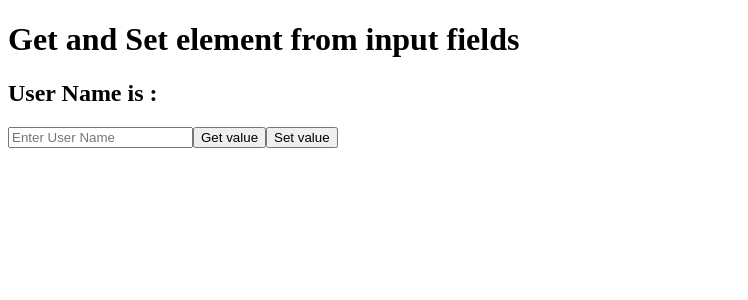
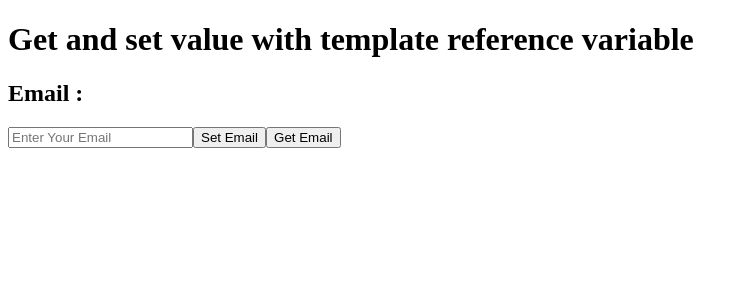
Before and after one commit to rohitbhure65/angular, an Angular app: page / in a window 1280 px wide. Shown: the top 300 px of the page, without its empty margins (0-748 px from the left). Built offline with nearby package versions, Linux system fonts and the light colour scheme.

Commit message:
template referance variable

```diff
--- a/src/app/app.component.html
+++ b/src/app/app.component.html
@@ -1 +1,2 @@
-<app-getandset></app-getandset>
+<!-- <app-getandset></app-getandset> -->
+<app-templatereferencevariable></app-templatereferencevariable>
--- a/src/app/app.component.ts
+++ b/src/app/app.component.ts
@@ -1,10 +1,12 @@
 import { Component } from '@angular/core';
-import { GetandsetComponent } from './getandset/getandset.component';
+import { TemplatereferencevariableComponent } from './templatereferencevariable/templatereferencevariable.component';
+// import { GetandsetComponent } from './getandset/getandset.component';
 
 @Component({
   selector: 'app-root',
   imports: [
-    GetandsetComponent
+    // GetandsetComponent
+    TemplatereferencevariableComponent
   ],
   templateUrl: './app.component.html',
   styleUrl: './app.component.scss'
--- /dev/null
+++ b/src/app/templatereferencevariable/templatereferencevariable.component.html
@@ -0,0 +1,12 @@
+<h1>Get and set value with template reference variable</h1>
+<h2>Email : {{email}}</h2>
+
+<input
+  type="email"
+  [value]="email"
+  placeholder="Enter Your Email"
+  #emailField
+/>
+
+<button (click)="setEmail()">Set Email</button>
+<button (click)="getEmail(emailField.value)">Get Email</button>
--- /dev/null
+++ b/src/app/templatereferencevariable/templatereferencevariable.component.ts
@@ -0,0 +1,19 @@
+import { Component } from '@angular/core';
+
+@Component({
+  selector: 'app-templatereferencevariable',
+  imports: [],
+  templateUrl: './templatereferencevariable.component.html',
+  styleUrl: './templatereferencevariable.component.scss'
+})
+export class TemplatereferencevariableComponent {
+  email: string = ''
+
+  getEmail(val:string){
+    this.email = val
+  }
+
+  setEmail(){
+    this.email = "company@test.com";
+  }
+}
```
Also changed, not shown: src/app/templatereferencevariable/templatereferencevariable.component.scss (added), 1 other file (tests, documents, lock files or other folders).
